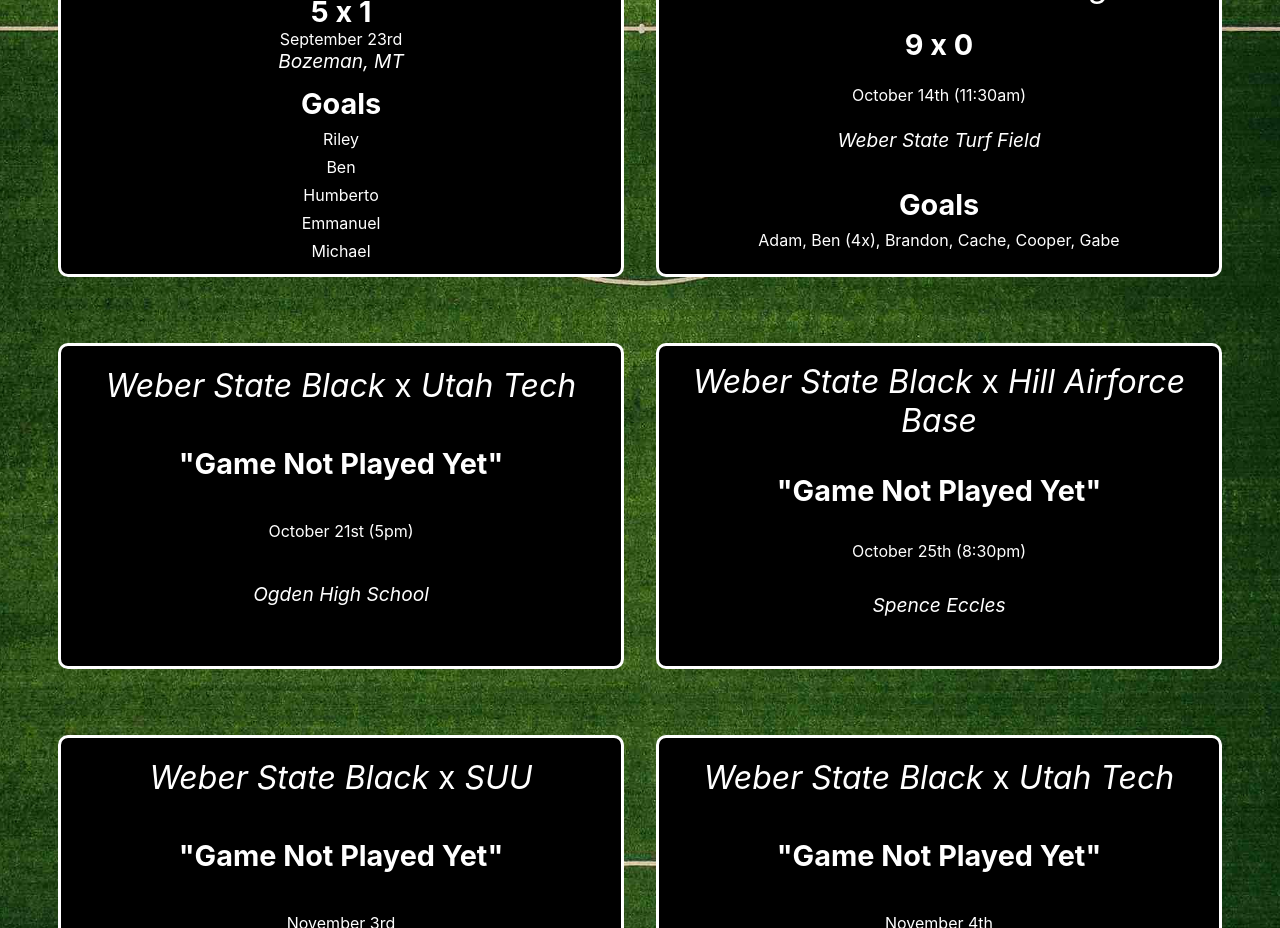
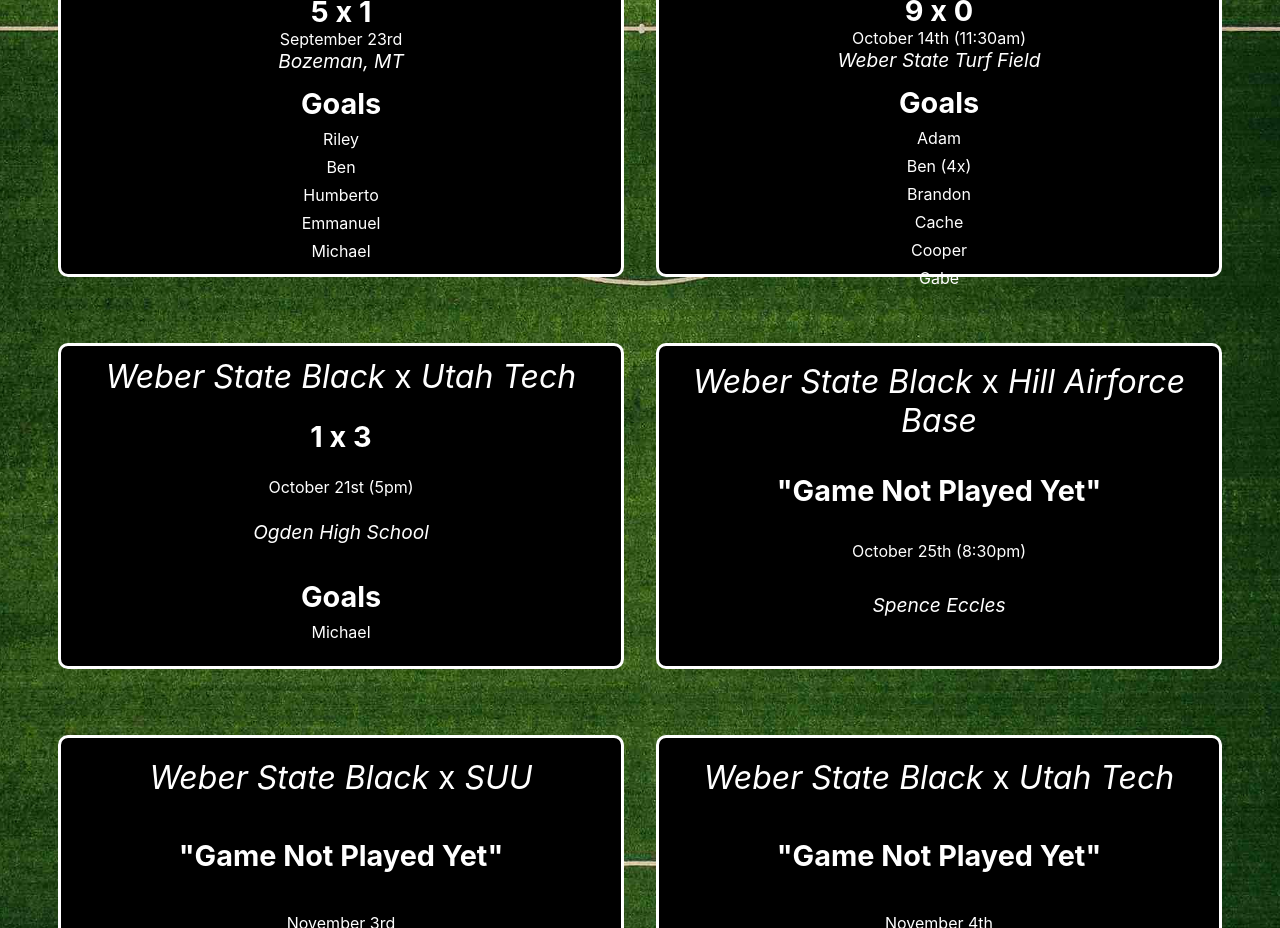
Before and after one commit to renanmbs/WeberB, a React (Create React App) app: page / in a window 1280 px wide. Shown: the part 4740-5668 px from the top of the page. Built offline with nearby package versions, Linux system fonts and the light colour scheme.

Commit message:
Oct 23 2023

```diff
--- a/src/components/roster/roster-obj.js
+++ b/src/components/roster/roster-obj.js
@@ -272,7 +272,7 @@
         city:"Layton",
         country:"USA",
         goals:0,
-        assists:0,
+        assists:1,
         flag:"🇺🇸"
     },
 
@@ -295,7 +295,7 @@
         position:"Midfielder",
         city:"Clovis",
         country:"USA",
-        goals:1,
+        goals:2,
         assists:1,
         flag:"🇺🇸"
     },
--- a/src/components/schedule/schedule-obj.js
+++ b/src/components/schedule/schedule-obj.js
@@ -68,16 +68,16 @@
         them: 0,
         where: "Weber State Turf Field",
         date: "October 14th (11:30am)",
-        scorers: ["Adam, Ben (4x), Brandon, Cache, Cooper, Gabe"]
+        scorers: ["Adam", "Ben (4x)", "Brandon", "Cache", "Cooper", "Gabe"]
     },
 
     {
         opponent: "Utah Tech",
-        us: null,
-        them: null,
+        us: 1,
+        them: 3,
         where: "Ogden High School",
         date: "October 21st (5pm)",
-        scorers: null
+        scorers: ["Michael"]
     },
 
     {
```
